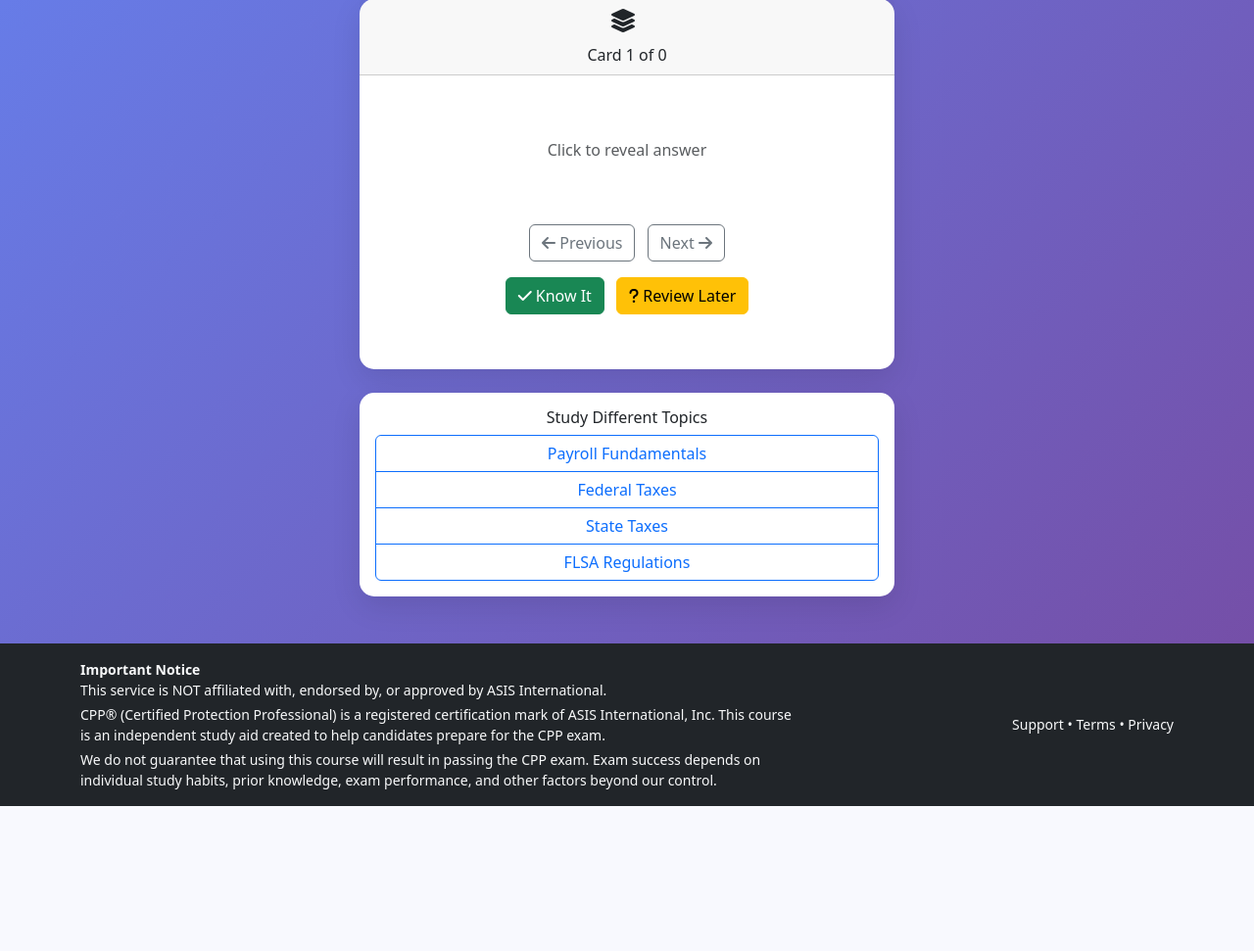
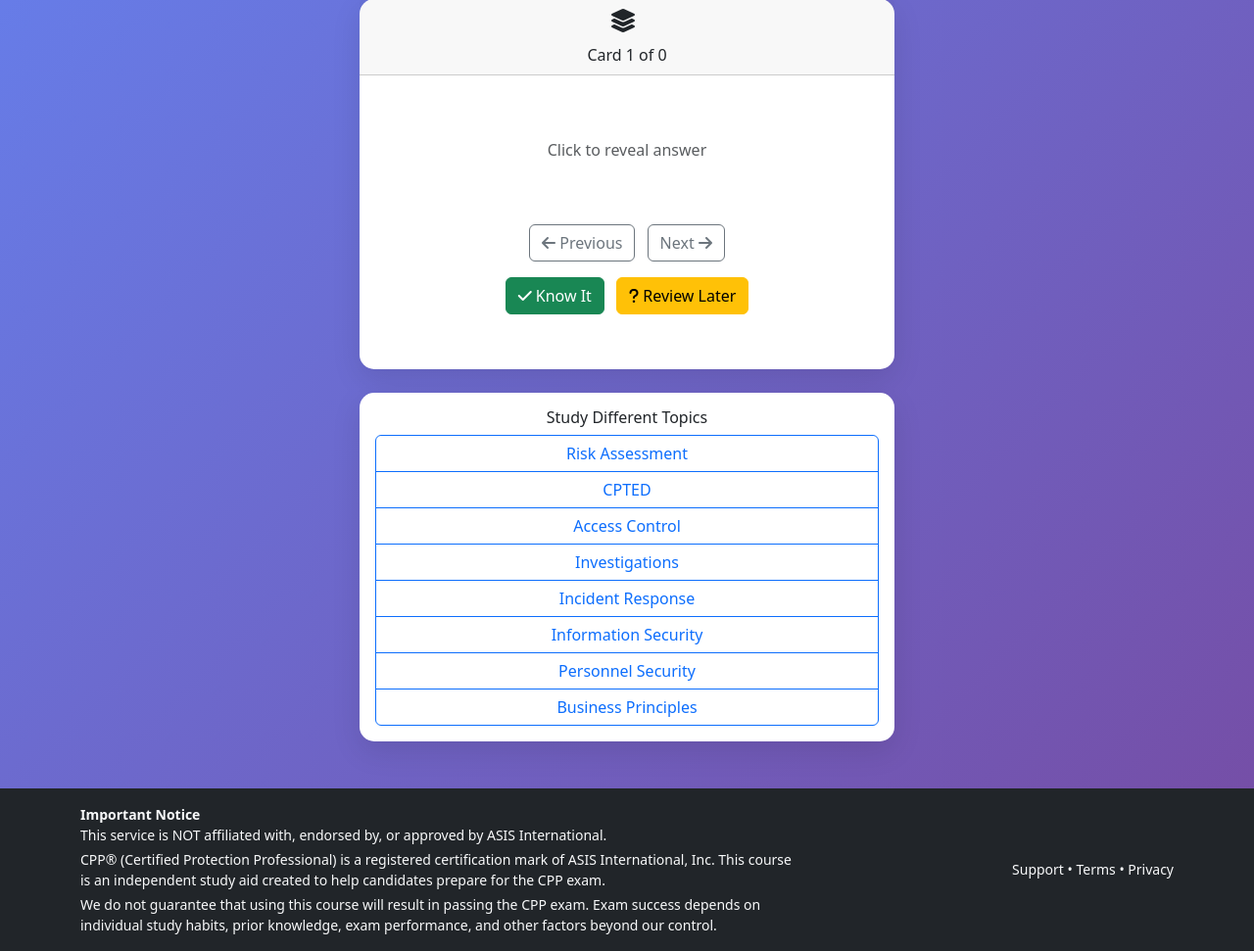
Before and after one commit to etafirearms/cpp-test-prep, a Python web app: template templates/flashcards.html in a window 1280 px wide. Shown: the part 81-1052 px from the top of the page at 98% size. Before the commit the page ends 904 px from the top, so only its background shows below. Run offline with Jinja, Linux system fonts and the light colour scheme; the template is opened without the code that fills it, so the values that code supplies are empty.

```diff
--- a/templates/flashcards.html
+++ b/templates/flashcards.html
@@ -1,4 +1,3 @@
-
 {% extends "base.html" %}
 
 {% block title %}Flashcards - {{ flashcard_data.topic }} - CPP Test Prep{% endblock %}
@@ -49,16 +48,21 @@
     </div>
 </div>
 
+<!-- Suggested CPP Topics -->
 <div class="row mt-4 justify-content-center">
     <div class="col-lg-6">
         <div class="card">
             <div class="card-body text-center">
                 <h6>Study Different Topics</h6>
                 <div class="btn-group-vertical w-100">
-                    <a href="/flashcards?topic=payroll fundamentals" class="btn btn-outline-primary">Payroll Fundamentals</a>
-                    <a href="/flashcards?topic=federal taxes" class="btn btn-outline-primary">Federal Taxes</a>
-                    <a href="/flashcards?topic=state taxes" class="btn btn-outline-primary">State Taxes</a>
-                    <a href="/flashcards?topic=FLSA regulations" class="btn btn-outline-primary">FLSA Regulations</a>
+                    <a href="{{ url_for('flashcards', topic='risk assessment') }}" class="btn btn-outline-primary">Risk Assessment</a>
+                    <a href="{{ url_for('flashcards', topic='CPTED (Crime Prevention Through Environmental Design)') }}" class="btn btn-outline-primary">CPTED</a>
+                    <a href="{{ url_for('flashcards', topic='access control and authentication') }}" class="btn btn-outline-primary">Access Control</a>
+                    <a href="{{ url_for('flashcards', topic='investigations: interview & evidence basics') }}" class="btn btn-outline-primary">Investigations</a>
+                    <a href="{{ url_for('flashcards', topic='incident response and crisis communication') }}" class="btn btn-outline-primary">Incident Response</a>
+                    <a href="{{ url_for('flashcards', topic='information security fundamentals') }}" class="btn btn-outline-primary">Information Security</a>
+                    <a href="{{ url_for('flashcards', topic='personnel security & insider threat') }}" class="btn btn-outline-primary">Personnel Security</a>
+                    <a href="{{ url_for('flashcards', topic='business principles: budgeting and contracts') }}" class="btn btn-outline-primary">Business Principles</a>
                 </div>
             </div>
         </div>
@@ -75,7 +79,6 @@ let isFlipped = false;
 function flipCard() {
     const front = document.getElementById('card-front');
     const back = document.getElementById('card-back');
-
     if (isFlipped) {
         front.style.display = 'block';
         back.style.display = 'none';
@@ -103,11 +106,11 @@ function previousCard() {
 
 function updateCard() {
     document.getElementById('card-front').innerHTML = `
-        <h5>${cards[currentIndex].front}</h5>
+        <h5>${escapeHtml(cards[currentIndex].front)}</h5>
         <p class="text-muted mt-4">Click to reveal answer</p>
     `;
     document.getElementById('card-back').innerHTML = `
-        <h5>${cards[currentIndex].back}</h5>
+        <h5>${escapeHtml(cards[currentIndex].back)}</h5>
         <p class="text-muted mt-4">Click to see question</p>
     `;
 
@@ -121,23 +124,32 @@ function updateCard() {
 }
 
 function markKnown() {
-    // Add visual feedback
     const card = document.querySelector('.flashcard');
     card.style.background = 'linear-gradient(45deg, #28a745, #20c997)';
     setTimeout(() => {
         card.style.background = '';
         nextCard();
-    }, 500);
+    }, 400);
 }
 
 function markUnsure() {
-    // Add visual feedback
     const card = document.querySelector('.flashcard');
     card.style.background = 'linear-gradient(45deg, #ffc107, #fd7e14)';
     setTimeout(() => {
         card.style.background = '';
         nextCard();
-    }, 500);
+    }, 400);
+}
+
+// simple HTML escape for safety
+function escapeHtml(str) {
+  if (str == null) return '';
+  return String(str)
+    .replaceAll('&', '&amp;')
+    .replaceAll('<', '&lt;')
+    .replaceAll('>', '&gt;')
+    .replaceAll('"', '&quot;')
+    .replaceAll("'", '&#039;');
 }
 </script>
 {% endblock %}
```
